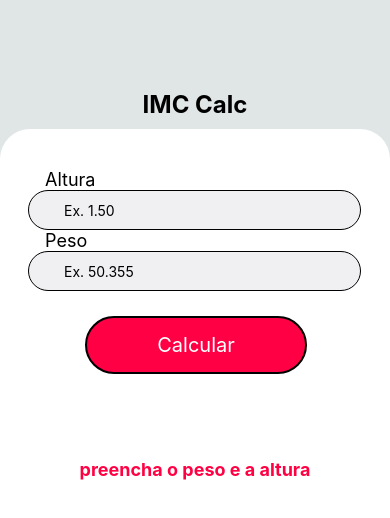
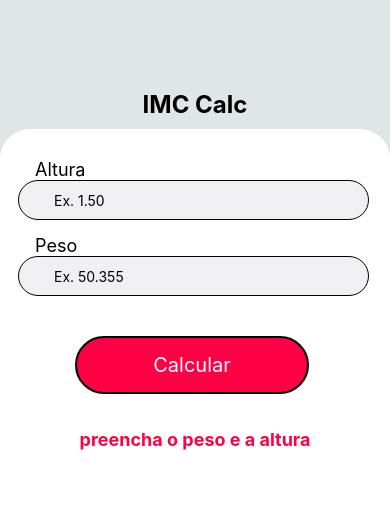
Before and after one commit to EudisAlves/react-native, a React Native app in the folder imc-calc/: screen / in a window 390 px wide. Shown: the top 518 px of the page. Built offline with nearby package versions, Linux system fonts and the light colour scheme.

Commit message:
finalizando o share e refatorando para melhorar a exibição do keyborad

```diff
--- a/imc-calc/src/components/Form/index.js
+++ b/imc-calc/src/components/Form/index.js
@@ -4,7 +4,10 @@ import {
     Text,
     TextInput,
     TouchableOpacity,
-    Vibration} from "react-native";
+    Vibration,
+    Keyboard,
+    Pressable,
+    } from "react-native";
 import ResultImc from "../ResultImc";
 import styles from "./style";
 
@@ -18,7 +21,8 @@ export default function Form() {
     const [errorMessage, setErrorMessage] = useState(null)
 
     function imcCalculator() {//formula para calcular o imc peso dividido pela altura veses altura
-        return setImc((weight/(height * height)).toFixed(2))
+        let heightFormat = height.replace("," , ".")
+        return setImc((weight/(heightFormat * heightFormat)).toFixed(2))
     }
 
     function verificationImc() {// aviso de campos obrigatórios
@@ -45,7 +49,10 @@ export default function Form() {
     }
 
     return (
-        <View style={styles.formContext}>
+        <Pressable
+        onPress={Keyboard.dismiss}
+        style={styles.formContext}
+        >
             <View style={styles.form}>
                 <Text style={styles.formLabel}>Altura</Text>
                 <Text style={styles.errorMessage}>{errorMessage}</Text>
@@ -74,6 +81,6 @@ export default function Form() {
             </View>
             <ResultImc messageResultImc={messageImc} resultImc={imc}/>
             <View></View>
-        </View>
+        </Pressable>
     );
 }
--- a/imc-calc/src/components/Form/style.js
+++ b/imc-calc/src/components/Form/style.js
@@ -2,19 +2,16 @@ import { StyleSheet } from "react-native";
 
 const styles = StyleSheet.create ({
     formContext: {
-        width:"100%",
-        height: "100%",
-        bottom: 0,
+        flex: 1,
         backgroundColor: "#ffffff",
         borderTopLeftRadius: 30,
         borderTopRightRadius: 30,
         alignItems: "center",
+        paddingTop: 30,
     },
     form: {
         width: "100%",
         height: "auto",
-        marginTop: 30,
-        padding: 10,
     },
     formLabel: {
         color: "#000000",
@@ -30,6 +27,7 @@ const styles = StyleSheet.create ({
         borderWidth: 1,
         borderColor: "black",
         marginLeft: 18,
+        marginBottom: 15,
     },
     button: {
         borderRadius: 50,
--- a/imc-calc/src/components/ResultImc/index.js
+++ b/imc-calc/src/components/ResultImc/index.js
@@ -4,15 +4,18 @@ import styles from "./style";
 
 export default function ResultImc(props) {
     const onShare = async () => {
-       const resul = await Share.share({
+       const result = await Share.share({
         message: "Meu imc hoje é: " + props.resultImc,
        })
     }
     return (
         <View style={styles.constextImc}>
             <View style={styles.boxShareButton}>
-                {props.resultImc != null ?
-                    <TouchableOpacity style={styles.shared}>
+                {props.resultImc != null ? // condicional para verificar se o os campos estão preenchidos
+                    <TouchableOpacity
+                    onPress={onShare}// onPress serve adicionar um evento ao botão
+                    style={styles.shared}
+                    >
                         <Text style={styles.sharedText}>Compartilhar!</Text>
                     </TouchableOpacity>
                     :
--- a/imc-calc/src/components/ResultImc/style.js
+++ b/imc-calc/src/components/ResultImc/style.js
@@ -3,8 +3,8 @@ import { StyleSheet } from "react-native";
 const styles = StyleSheet.create ({
     constextImc:{
         flex: 1,
-        marginTop: 15,
-        paddingTop: 60,
+        marginTop: 20,
+        paddingTop: 15,
         alignItems: "center",
         width: "100%",
     },
@@ -24,13 +24,14 @@ const styles = StyleSheet.create ({
     boxSharebutton:{
         width:"100%",
         alignItems:"center",
-        marginBottom:10,
+        marginBottom: 10,
       },
       shared:{
         backgroundColor:"#1877f2",
         borderRadius:50,
-        paddingBottom: 5,
-        paddingTop:5,
+        paddingBottom: 15,
+        paddingTop:15,
+        borderWidth: 1,
       },
       sharedText:{
         color:"#ffffff",
```
